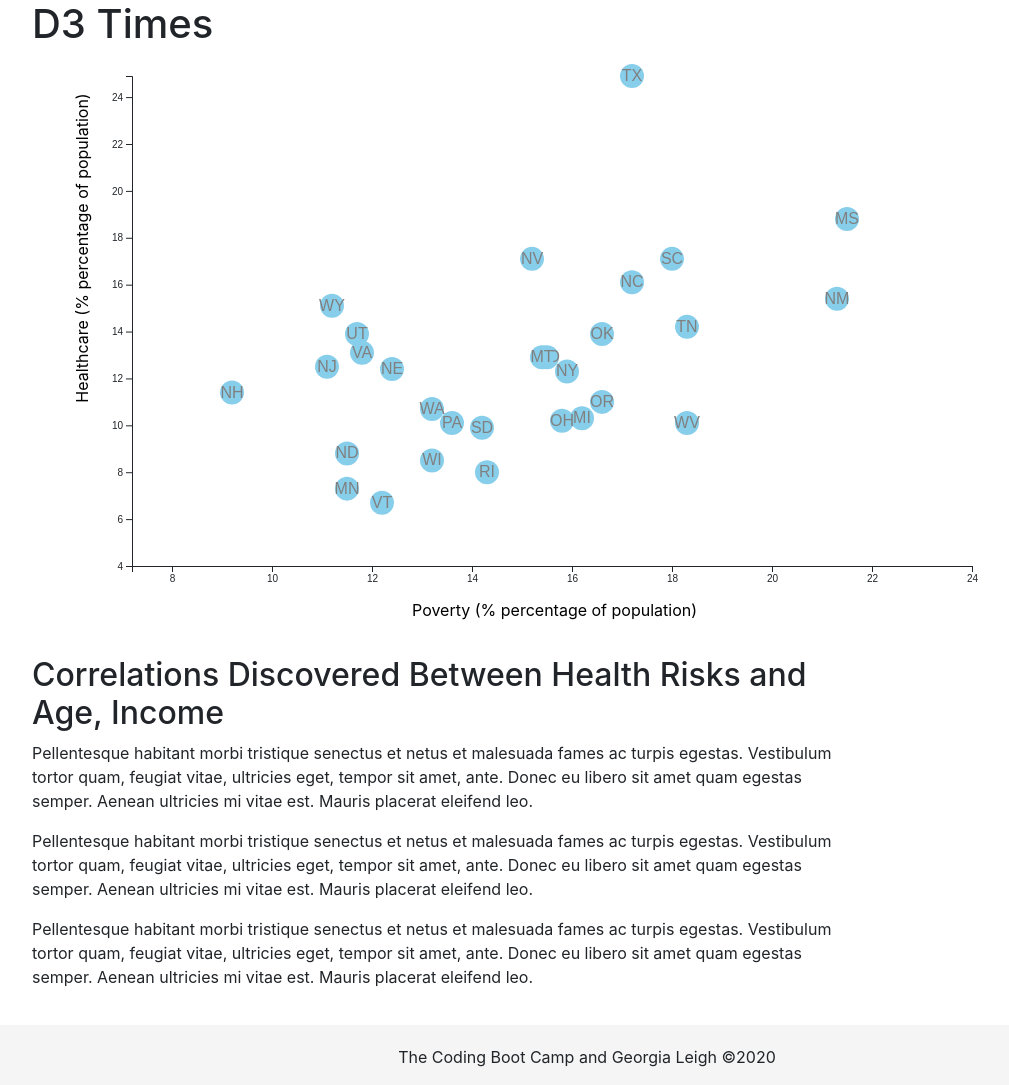
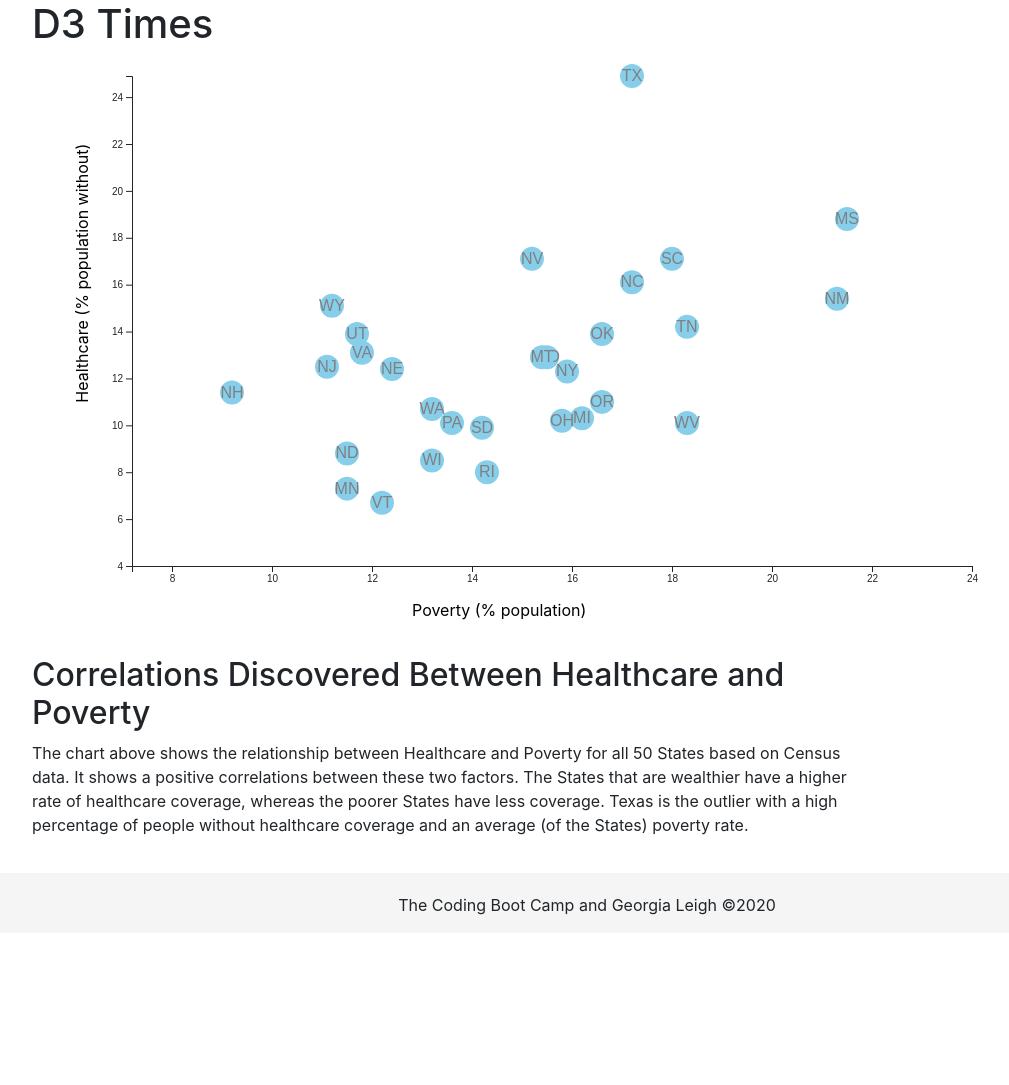
Before and after one commit to geleigh/D3-challenge, a plain HTML site: page index.html in a window 1280 px wide. Shown: the whole page, without its empty margins (53-1062 px from the left). After the commit the page ends 933 px from the top, so only its background shows below. Drawn offline with nearby package versions, Linux system fonts and the light colour scheme.

Commit message:
finished html
finished html

```diff
--- a/assets/js/app.js
+++ b/assets/js/app.js
@@ -81,10 +81,10 @@ chartGroup.append("text")
 .attr("x", 0 - (height /1.5))
 .attr("dy", "1em")
 .attr("class", "axisText")
-.text("Healthcare (% percentage of population)");
+.text("Healthcare (% population without)");
 
 chartGroup.append("text")
 .attr("transform", `translate(${width / 3}, ${height + margin.top + 30})`)
 .attr("class", "axisText")
-.text("Poverty (% percentage of population)");
+.text("Poverty (% population)");
 });
--- a/index.html
+++ b/index.html
@@ -27,18 +27,8 @@
     <div class="row">
       <div class="col-xs-12  col-md-9">
         <div class="article">
-          <h2>Correlations Discovered Between Health Risks and Age, Income</h2>
-          <p>Pellentesque habitant morbi tristique senectus et netus et malesuada fames ac turpis egestas. Vestibulum tortor
-            quam, feugiat vitae, ultricies eget, tempor sit amet, ante. Donec eu libero sit amet quam egestas semper. Aenean
-            ultricies mi vitae est. Mauris placerat eleifend leo.</p>
-
-          <p>Pellentesque habitant morbi tristique senectus et netus et malesuada fames ac turpis egestas. Vestibulum tortor
-            quam, feugiat vitae, ultricies eget, tempor sit amet, ante. Donec eu libero sit amet quam egestas semper. Aenean
-            ultricies mi vitae est. Mauris placerat eleifend leo.</p>
-
-          <p>Pellentesque habitant morbi tristique senectus et netus et malesuada fames ac turpis egestas. Vestibulum tortor
-            quam, feugiat vitae, ultricies eget, tempor sit amet, ante. Donec eu libero sit amet quam egestas semper. Aenean
-            ultricies mi vitae est. Mauris placerat eleifend leo.</p>
+          <h2>Correlations Discovered Between Healthcare and Poverty</h2>
+          <p>The chart above shows the relationship between Healthcare and Poverty for all 50 States based on Census data. It shows a positive correlations between these two factors. The States that are wealthier have a higher rate of healthcare coverage, whereas the poorer States have less coverage. Texas is the outlier with a high percentage of people without healthcare coverage and an average (of the States) poverty rate.</p>
         </div>
       </div>
     </div>
```
Also changed, not shown: 1 other file.
